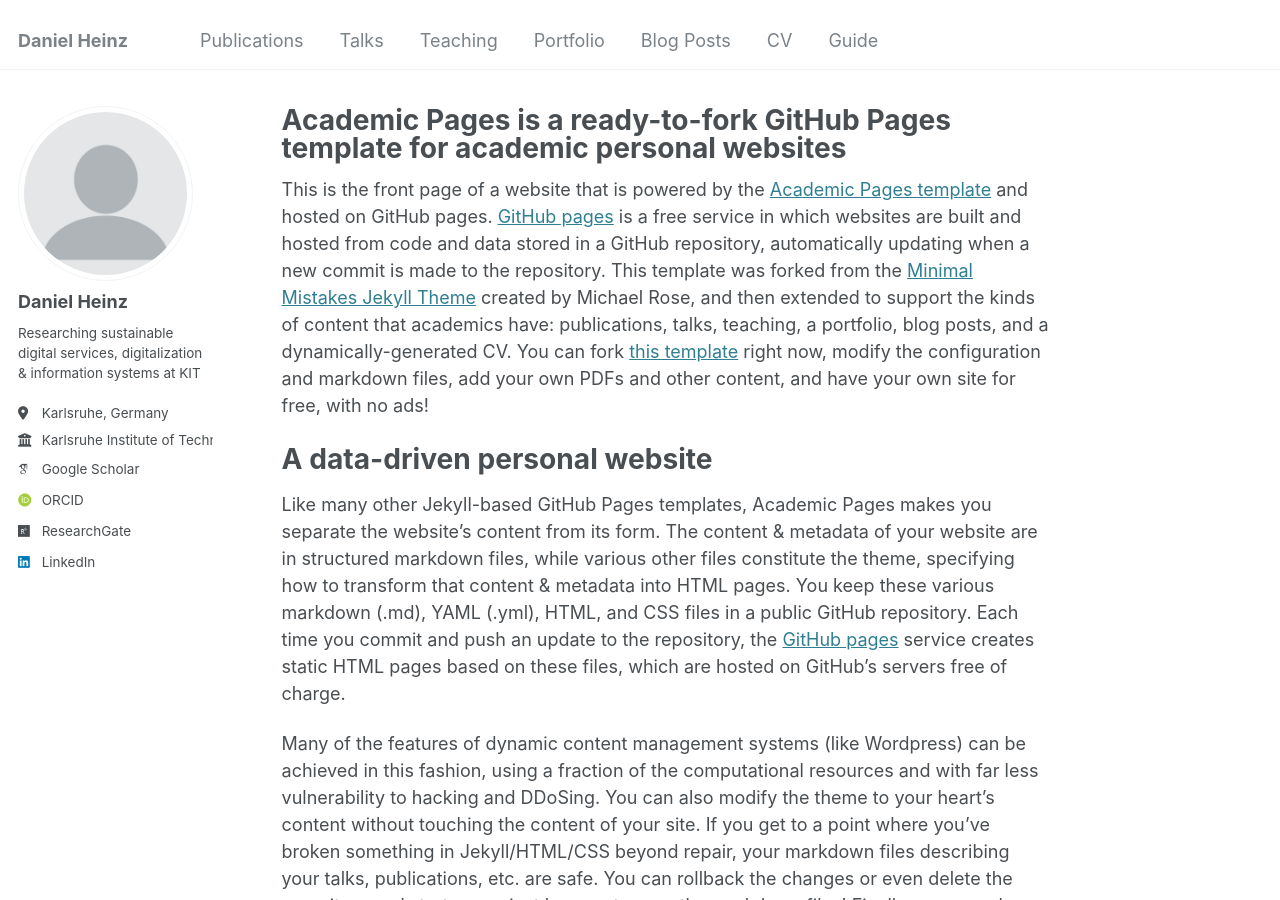
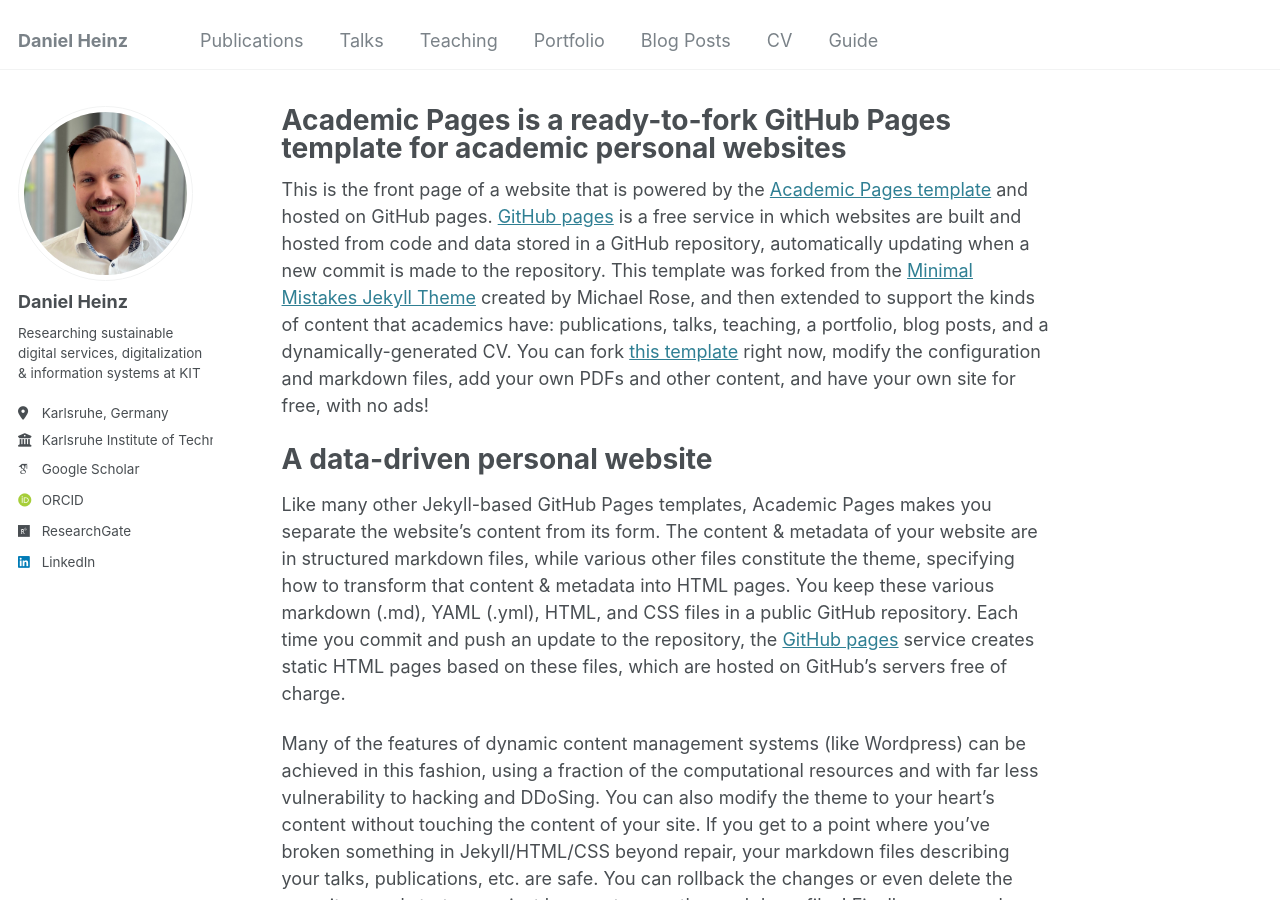
Before and after one commit to DanielHeinz7/danielheinz7.github.io, a Jekyll site: the page built from _pages/about.md, in a window 1280 px wide and 900 px high. Built offline with Jekyll 4.4.1, drawn with Linux system fonts in a browser that asks for light colours; some web fonts are replaced.

Commit message:
Update _config.yml

```diff
--- a/_config.yml
+++ b/_config.yml
@@ -21,7 +21,7 @@ repository               : "danielheinz7.github.io"
 #               Additional customization can be done by editing /_includes/author-profile.html
 author:
   # Biographic information
-  avatar           : "profile.png"
+  avatar           : "DanielHeinz_Profile_2025.jpg"
   name             : "Daniel Heinz"
   pronouns         :
   bio              : "Researching sustainable digital services, digitalization & information systems at KIT"
```
